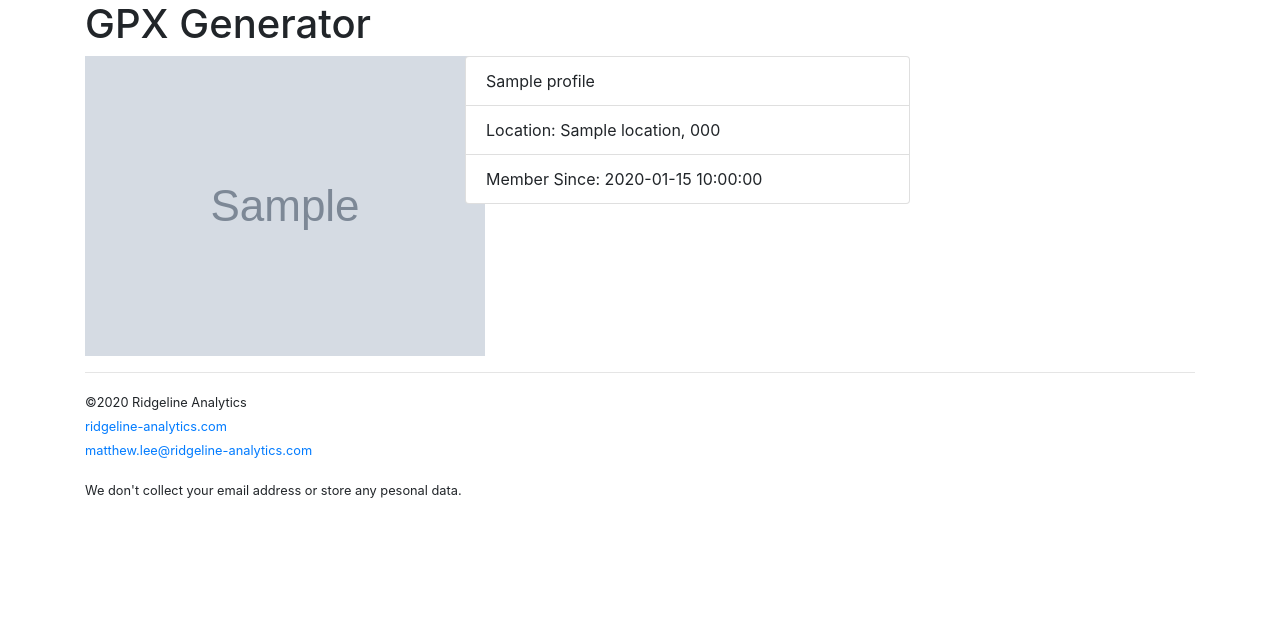
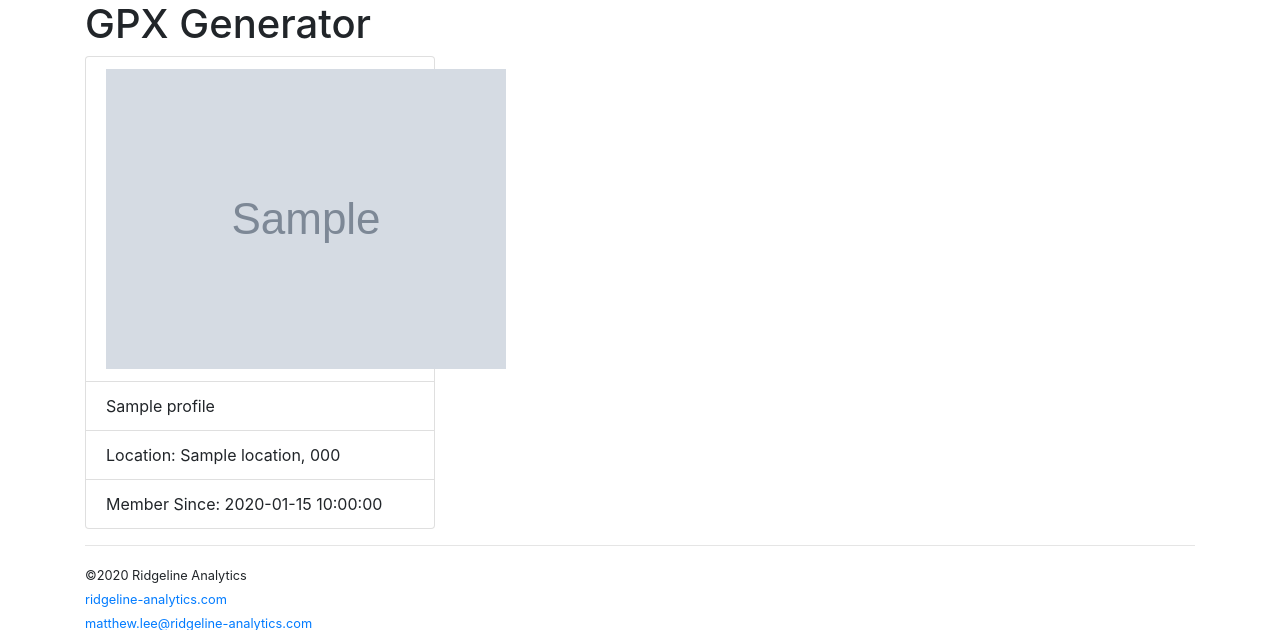
Before and after one commit to Matthew-P-Lee/MP-GPX, a Flask app: template templates/main.html in a window 1280 px wide. Shown: the top 630 px of the page. Run offline with Flask 2, Linux system fonts and the light colour scheme; the template is opened without the code that fills it: most values are stand-ins (such as "Sample title", 1, 10 or a date in 2020); grey boxes marked "Sample" are stand-in pictures; some libraries are stand-ins or nearby versions.

Commit message:
template change

```diff
--- a/MPAPI_GPX_classes.py
+++ b/MPAPI_GPX_classes.py
@@ -1,9 +1,9 @@
 '''
-    File name: MPAPI_GPX_Generator
+    File name: MPAPI_GPX_classes.py
     Author: Matthew Lee - matthew.lee@ridgeline-analytics.com
     Date created: 6/8/2020
     Date last modified: 6/8/2020
-    Python Version: 3
+    Python Version: 3.7
     Description: A script that creates a GPX file from MountainProject todo lists.
 '''
 
@@ -46,7 +46,6 @@ class MPAPI_GPX:
 
 	#returns a string of XML
 	def getMP_GPX(self,mp_URL_email):
-		#since the TODO list only gets us 200 records per user, we loop until done.
 		gpxinstance = gpx.GPX()
 		pos = 0
 		mp_todos = self.getToDos(mp_URL_email,pos)
--- a/templates/main.html
+++ b/templates/main.html
@@ -43,10 +43,8 @@
 		{% if profile %}
 		<div class="row">
 			<div class="col-sm-4">
-				<img src="{{profile.avatar}}">
-			</div>
-			<div class="col-sm-5">
 				<ul class="list-group">
+					<li class="list-group-item""><img src="{{profile.avatar}}"></li>
 					<li class="list-group-item">{{profile.name}}</li>
 					<li class="list-group-item">Location: {{profile.location}}, {{profile.postalCode}}</li>
 					<li class="list-group-item">Member Since: {{profile.memberSince}}</li>
```
